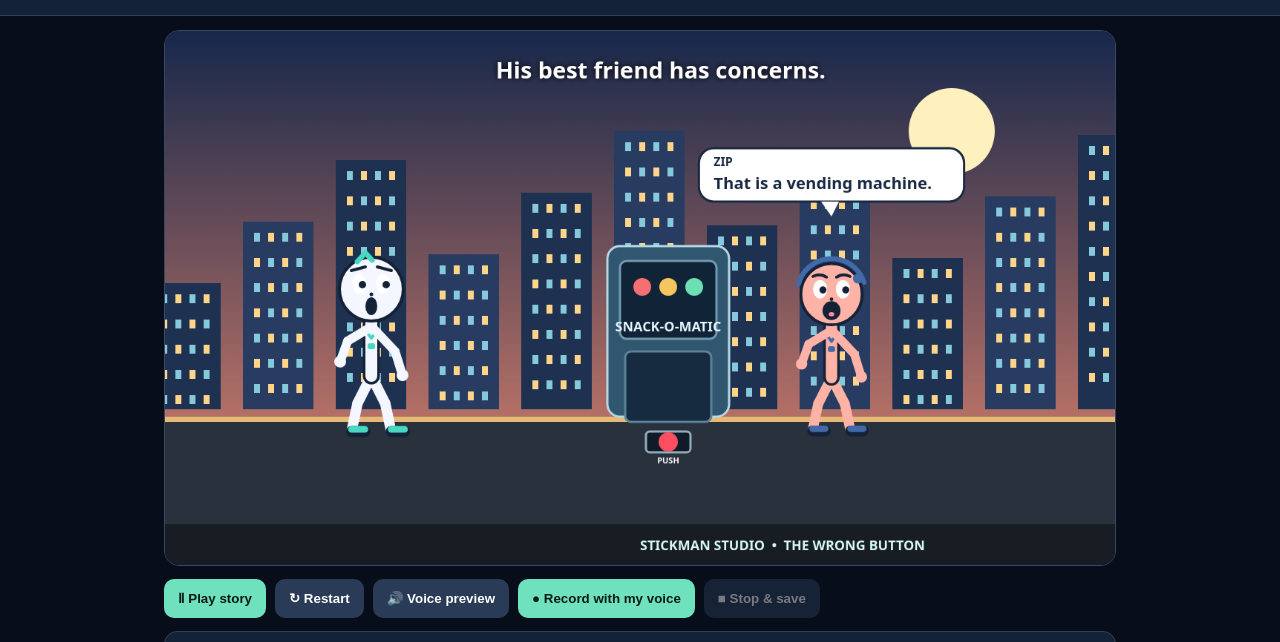
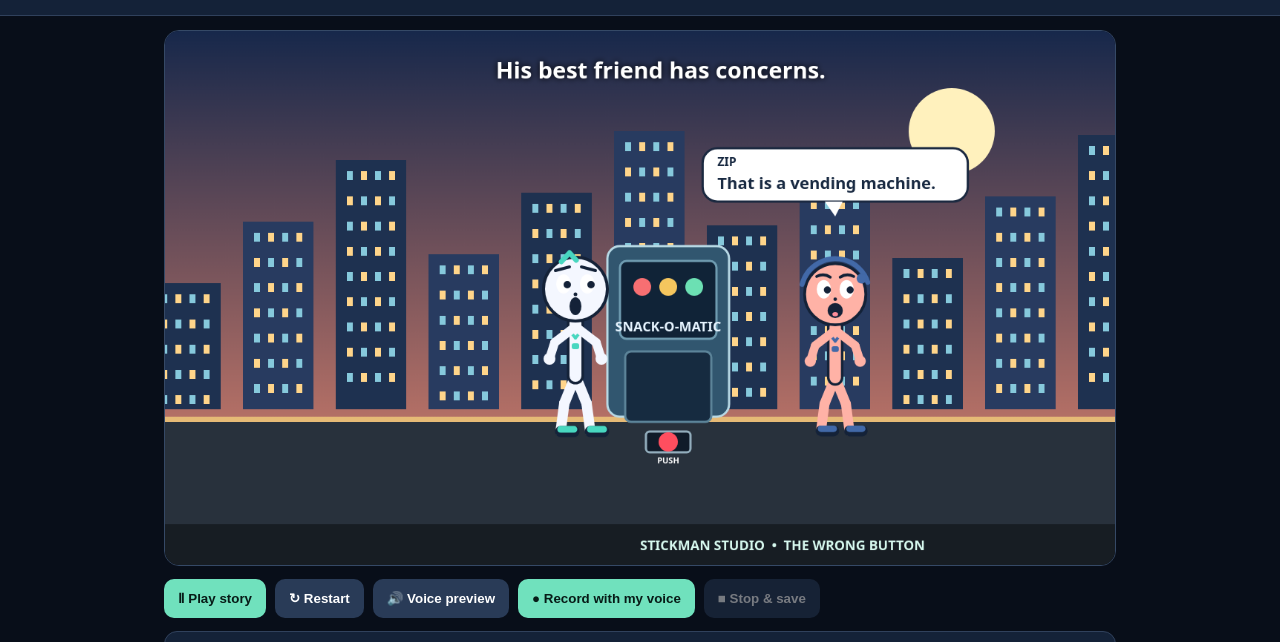
Before and after one commit to TJay-101/Stickman-Studio, a plain HTML site: page index.html in a window 1280 px wide. Shown: the part 79-721 px from the top of the page. Drawn offline with Linux system fonts and the light colour scheme; animation ran at ten frames a second.

Commit message:
Fix character blocking and add selectable character voices

```diff
--- a/index.html
+++ b/index.html
@@ -7,7 +7,7 @@
 <main class="wrap">
 <div class="stage"><canvas id="scene" width="1280" height="720" aria-label="Comedy stickman animation"></canvas></div>
 <div class="controls"><button id="play">Ⅱ Play story</button><button id="restart" class="alt">↻ Restart</button><button id="preview" class="alt">🔊 Voice preview</button><button id="record">● Record with my voice</button><button id="stop" class="alt" disabled>■ Stop & save</button></div>
-<section class="panel"><h2>Episode dialogue</h2><div class="script" id="dialogue">NOVA: “Finally! I found the legendary power button.”<br>ZIP: “That is a vending machine.”<br>NOVA: “Same thing. Probably.”</div><div class="row"><label><input id="music" type="checkbox" checked> Background music</label><label><input id="tts" type="checkbox" checked> Device voice preview during playback</label></div><div class="status" id="status">Ready. Tap Play story.</div></section>
+<section class="panel"><h2>Episode dialogue</h2><div class="script" id="dialogue">NOVA: “Finally! I found the legendary power button.”<br>ZIP: “That is a vending machine.”<br>NOVA: “Same thing. Probably.”</div><div class="row"><label><input id="music" type="checkbox" checked> Background music</label><label><input id="tts" type="checkbox" checked> Device voice preview during playback</label></div><div class="row"><label>Nova voice <select id="novaVoice"><option value="">Loading voices…</option></select></label><label>Zip voice <select id="zipVoice"><option value="">Loading voices…</option></select></label><button id="testVoices" class="alt" type="button">Test both voices</button></div><small>Choose two different voices from the voices available on your device. Chrome/Android voice options vary.</small><div class="status" id="status">Ready. Tap Play story.</div></section>
 <section class="panel"><h2>What's different now?</h2><p>The characters have visible faces and mouths that move while they speak, separate arm and leg joints, proper walk/run cycles, reactions, falls, jumps, and timed comedy. This episode is a short comedy scene rather than just characters standing still.</p><p><b>Recording:</b> Tap Record with my voice, allow microphone access, and read the dialogue as it appears. Your voice and the music are mixed into the saved video. The browser's synthetic voice is only a preview and is not captured.</p></section>
 <small>Best tested in Chrome. Recording saves a WebM video to your Downloads folder.</small>
 </main>
@@ -34,13 +34,13 @@ function person(x,ground,t,opt={}){
 const col=opt.col||'#f5f7ff',scale=opt.scale||1,act=opt.act||'idle',talk=!!opt.talk,face=opt.face||'normal',jump=opt.jump||0;
 const nova=col==='#f4f7ff',ink='#142238',accent=nova?'#48d7c0':'#4269a8';
 g.save();g.translate(x,ground-jump);g.scale(scale,scale);
-let bob=act==='walk'?Math.abs(Math.sin(t*.012))*9:act==='run'?Math.abs(Math.sin(t*.025))*17:act==='laugh'?Math.sin(t*.035)*5:0;
-let lean=act==='fall'?.8:act==='stumble'?-.42:act==='press'?.25:0;
+const moving=act==='walk'||act==='run',step=moving?Math.sin(t*(act==='run'?.025:.012)):0;
+let bob=act==='walk'?Math.abs(step)*7:act==='run'?Math.abs(step)*13:act==='laugh'?Math.sin(t*.018)*2:0;
+let lean=act==='fall'?.8:act==='stumble'?-.25:0;
 g.translate(0,-bob);g.rotate(lean);
-const headY=-172,shoulderY=-126,hipY=-55,step=Math.sin(t*(act==='run'?.025:.012));
-const blink=(t%3900>3720)||(t%3900<115),eyeY=headY-7;
-g.strokeStyle=col;g.fillStyle=col;g.lineCap='round';g.lineJoin='round';
-let legA=act==='fall'?-.8:step*.55,legB=act==='fall'?.8:-step*.55;
+const headY=-172,shoulderY=-126,hipY=-55,blink=(t%4100>3930),eyeY=headY-7;
+g.lineCap='round';g.lineJoin='round';
+let legA=act==='fall'?-.8:step*.48,legB=act==='fall'?.8:-step*.48;
 limb([[0,hipY],[-15+legA*22,-18],[-20+legA*40,20]],col,14);
 limb([[0,hipY],[15+legB*22,-18],[20+legB*40,20]],col,14);
 line(-20+legA*40,20,-2+legA*40,20,15,ink);line(-20+legA*40,17,-2+legA*40,17,9,accent);
@@ -49,31 +49,29 @@ line(0,shoulderY,0,hipY,23,ink);line(0,shoulderY,0,hipY,16,col);
 line(-8,-116,0,-106,4,accent);line(8,-116,0,-106,4,accent);
 g.fillStyle=accent;g.beginPath();g.roundRect(-5,-99,10,8,3);g.fill();
 let arm1,arm2;
-if(act==='press'){arm1=[[-2,-120],[-26,-90],[-48,-70]];arm2=[[2,-120],[35,-150],[70,-180]]}
+if(act==='press'){arm1=[[-2,-120],[-27,-100],[-45,-80]];arm2=[[2,-120],[55,-125],[105,-135]]}
 else if(act==='warn'){arm1=[[-2,-120],[-42,-145],[-60,-178]];arm2=[[2,-120],[35,-95],[55,-85]]}
 else if(act==='laugh'){arm1=[[-2,-120],[-35,-145],[-45,-175]];arm2=[[2,-120],[35,-145],[45,-175]]}
 else if(act==='panic'||act==='stumble'){arm1=[[-2,-120],[-38,-155],[-58,-185]];arm2=[[2,-120],[42,-155],[62,-185]]}
 else if(act==='fall'){arm1=[[-2,-120],[-38,-115],[-65,-95]];arm2=[[2,-120],[38,-145],[65,-165]]}
 else if(act==='shrug'){arm1=[[-2,-120],[-38,-150],[-65,-145]];arm2=[[2,-120],[38,-150],[65,-145]]}
-else{arm1=[[-2,-120],[-32,-95+step*23],[-42,-65+step*30]];arm2=[[2,-120],[32,-95-step*23],[42,-65-step*30]]}
+else if(act==='talk'){arm1=[[-2,-120],[-28,-100],[-35,-78]];arm2=[[2,-120],[28,-100],[35,-78]]}
+else{arm1=[[-2,-120],[-32,-96+step*18],[-42,-68+step*24]];arm2=[[2,-120],[32,-96-step*18],[42,-68-step*24]]}
 limb(arm1,col,12);limb(arm2,col,12);
 for(const p of [arm1[2],arm2[2]]){g.fillStyle=col;g.beginPath();g.arc(p[0],p[1],8,0,Math.PI*2);g.fill()}
 g.fillStyle=col;g.strokeStyle=ink;g.lineWidth=4;g.beginPath();g.arc(0,headY,43,0,Math.PI*2);g.fill();g.stroke();
 if(nova){g.strokeStyle=accent;g.lineWidth=7;g.beginPath();g.moveTo(-19,headY-37);g.lineTo(-8,headY-49);g.lineTo(1,headY-39);g.stroke()}
 else{g.strokeStyle=accent;g.lineWidth=7;g.beginPath();g.arc(0,headY-2,48,Math.PI*1.08,Math.PI*1.9);g.stroke();g.fillStyle=accent;g.beginPath();g.arc(37,headY-22,7,0,Math.PI*2);g.fill()}
 if(blink){g.strokeStyle=ink;g.lineWidth=4;g.beginPath();g.moveTo(-25,eyeY);g.lineTo(-8,eyeY);g.moveTo(8,eyeY);g.lineTo(25,eyeY);g.stroke()}
-else{g.fillStyle='#fff';g.beginPath();g.ellipse(-16,eyeY,10,13,0,0,Math.PI*2);g.ellipse(16,eyeY,10,13,0,0,Math.PI*2);g.fill();g.fillStyle=ink;let look=act==='press'?4:2;g.beginPath();g.arc(-14+look,eyeY+1,5,0,Math.PI*2);g.arc(18+look,eyeY+1,5,0,Math.PI*2);g.fill()}
+else{g.fillStyle='#fff';g.beginPath();g.ellipse(-16,eyeY,10,13,0,0,Math.PI*2);g.ellipse(16,eyeY,10,13,0,0,Math.PI*2);g.fill();g.fillStyle=ink;let look=act==='press'?4:act==='talk'?3:0;g.beginPath();g.arc(-14+look,eyeY+1,5,0,Math.PI*2);g.arc(18+look,eyeY+1,5,0,Math.PI*2);g.fill()}
 g.strokeStyle=ink;g.lineWidth=4;g.beginPath();
 if(face==='angry'){g.moveTo(-28,headY-26);g.lineTo(-8,headY-17);g.moveTo(8,headY-17);g.lineTo(28,headY-26)}
 else if(face==='shock'){g.moveTo(-27,headY-25);g.lineTo(-8,headY-30);g.moveTo(8,headY-30);g.lineTo(27,headY-25)}
-else{g.moveTo(-26,headY-25);g.quadraticCurveTo(-16,headY-30,-7,headY-24);g.moveTo(7,headY-24);g.quadraticCurveTo(16,headY-30,26,headY-25)}
-g.stroke();g.fillStyle=ink;g.beginPath();g.arc(0,headY+7,2.5,0,Math.PI*2);g.fill();
-g.strokeStyle=ink;g.fillStyle=ink;g.lineWidth=4;
-if(talk){let opening=4+Math.abs(Math.sin(t*.045))*10;g.beginPath();g.ellipse(0,headY+23,8+opening*.35,opening,0,0,Math.PI*2);g.fill();g.fillStyle='#ff8d9a';g.beginPath();g.ellipse(0,headY+28,4,3,0,0,Math.PI*2);g.fill()}
-else if(face==='shock'){g.beginPath();g.ellipse(0,headY+23,8,12,0,0,Math.PI*2);g.fill()}
-else if(face==='angry'){g.beginPath();g.moveTo(-11,headY+25);g.lineTo(11,headY+25);g.stroke()}
-else if(face==='sleepy'){g.beginPath();g.arc(0,headY+20,9,0,Math.PI);g.stroke()}
-else{g.beginPath();g.arc(0,headY+16,face==='smile'?17:11,.15,Math.PI-.15);g.stroke()}
+else{g.moveTo(-26,headY-25);g.quadraticCurveTo(-16,headY-30,-7,headY-24);g.moveTo(7,headY-24);g.quadraticCurveTo(16,headY-30,26,headY-25)}g.stroke();
+g.fillStyle=ink;g.beginPath();g.arc(0,headY+7,2.5,0,Math.PI*2);g.fill();
+if(talk){let opening=3+Math.abs(Math.sin(t*.052))*11;g.fillStyle=ink;g.beginPath();g.ellipse(0,headY+23,7+opening*.35,opening,0,0,Math.PI*2);g.fill();g.fillStyle='#ff8d9a';g.beginPath();g.ellipse(0,headY+28,4,3,0,0,Math.PI*2);g.fill()}
+else if(face==='shock'){g.fillStyle=ink;g.beginPath();g.ellipse(0,headY+23,8,12,0,0,Math.PI*2);g.fill()}
+else{g.strokeStyle=ink;g.beginPath();if(face==='angry'){g.moveTo(-11,headY+25);g.lineTo(11,headY+25)}else{g.arc(0,headY+16,face==='smile'?17:11,.15,Math.PI-.15)}g.stroke()}
 g.restore();
 }
 function city(){
@@ -102,18 +100,18 @@ let zoom=idx===2||idx===4?1.07:idx===5?1.12:idx===6?1.09:idx===7?1.04:1;
 let panX=idx===0?-35:idx===1?28:idx===4?18:idx===5?-15:idx===6?Math.sin(now*.025)*12:0;
 let shake=idx===5&&local>1200?Math.sin(now*.09)*5:idx===6?Math.sin(now*.055)*3:0;
 g.save();g.translate(W/2+panX+shake,H/2);g.scale(zoom,zoom);g.translate(-W/2,-H/2);
-let novaX=idx<3?250:idx<6?420:idx===6?520:480,zipX=idx<3?870:idx<6?900:800;
+let novaX=idx===0?250:idx<5?525:idx<6?420:idx===6?520:480,zipX=idx<5?875:idx<6?900:800;
 vending(650,520,now,idx===6);
 let na='idle',za='idle',nf='normal',zf='normal',nj=0;
 if(idx===0){na='walk';nf='smile';novaX=120+ease(local/5000)*390}
-if(idx===1){na='look';nf='shock';za='idle';zf='sleepy'}
-if(idx===2){na='press';nf='smile'}
-if(idx===3){za='warn';zf='angry';na='idle';nf='normal'}
-if(idx===4){na='press';nf='smile';if(local>3000)nj=25}
+if(idx===1){na='talk';nf='shock';za='talk';zf='sleepy'}
+if(idx===2){na='press';nf='smile';novaX=525}
+if(idx===3){za='warn';zf='angry';na='talk';nf='normal'}
+if(idx===4){na='press';nf='smile';novaX=525;if(local>3000)nj=12}
 if(idx===5){na='panic';nf='shock';za='panic';zf='shock'}
 if(idx===6){na=local>3600?'fall':'stumble';nf='shock';za='run';zf='shock';novaX=500+Math.sin(local*.02)*45;zipX=850-ease(local/6000)*260}
-if(idx===7){na='laugh';nf='smile';za='laugh';zf='smile'}
-if(idx===8){na='shrug';nf='sleepy';za='idle';zf='normal'}
+if(idx===7){na='talk';nf='smile';za='laugh';zf='smile'}
+if(idx===8){na='shrug';nf='sleepy';za='talk';zf='normal'}
 person(novaX,520,now,{col:'#f4f7ff',act:na,face:nf,talk:b.who==='NOVA'&&local<(b.b-b.a-250),jump:nj});
 person(zipX,520,now,{col:'#ffb2a6',act:za,face:zf,talk:b.who==='ZIP'&&local<(b.b-b.a-250),scale:.96});
 if(idx===4&&local>3000){let pulse=1+Math.sin(local*.025)*.18;g.strokeStyle='#ff5268';g.lineWidth=8;g.beginPath();g.arc(650,555,42*pulse,0,Math.PI*2);g.stroke();g.save();g.translate(650,280);g.rotate(Math.sin(now*.04)*.3);g.fillStyle='#ff525f';g.font='bold 70px system-ui';g.textAlign='center';g.fillText('!',0,0);g.restore()}
@@ -124,17 +122,32 @@ speechBubble(b.who,b.line,b.who==='NOVA'?novaX:zipX,idx===6?245:230,now);
 g.restore();
 g.fillStyle='rgba(0,0,0,.42)';g.fillRect(0,665,W,55);g.fillStyle='#d7f9ef';g.font='bold 18px system-ui';g.fillText('STICKMAN STUDIO  •  THE WRONG BUTTON',640,700);
 $('dialogue').innerHTML='<b>'+b.who+':</b> “'+b.line+'”<br><span style="color:#b8c8dc">'+b.caption+'</span>';
-if(idx!==lastScene){lastScene=idx;if($('tts').checked&&!window.isRecording) speak(b.who+'. '+b.line)}
+if(idx!==lastScene){lastScene=idx;if($('tts').checked&&!window.isRecording) speak(b.line,b.who)}
 raf=requestAnimationFrame(draw);
 }
-function speak(txt){if(!('speechSynthesis'in window))return;speechSynthesis.cancel();let u=new SpeechSynthesisUtterance(txt);u.rate=1.02;u.pitch=1.12;speechSynthesis.speak(u)}
+let availableVoices=[];
+function loadVoices(){
+if(!('speechSynthesis'in window))return;
+availableVoices=speechSynthesis.getVoices();
+['novaVoice','zipVoice'].forEach((id,idx)=>{let el=$(id);if(!el)return;let prior=el.value;el.innerHTML='';availableVoices.forEach((v,i)=>{let o=document.createElement('option');o.value=String(i);o.textContent=v.name+' ('+v.lang+')';el.appendChild(o)});if(availableVoices.length){el.value=prior||String(Math.min(idx,availableVoices.length-1))}else{el.innerHTML='<option value="">No device voices found</option>'}});
+}
+if('speechSynthesis'in window){loadVoices();speechSynthesis.onvoiceschanged=loadVoices}
+function speak(txt,speaker='NOVA'){
+if(!('speechSynthesis'in window))return;
+speechSynthesis.cancel();let u=new SpeechSynthesisUtterance(txt);
+let sel=$(speaker==='ZIP'?'zipVoice':'novaVoice'),v=availableVoices[Number(sel?.value)];
+if(v)u.voice=v;
+u.rate=speaker==='ZIP'?0.96:1.04;u.pitch=speaker==='ZIP'?.88:1.18;
+speechSynthesis.speak(u);
+}
 function startMusic(){if(audio)return;let AC=window.AudioContext||window.webkitAudioContext;if(!AC)return;audio=new AC();musicGain=audio.createGain();musicGain.gain.value=$('music').checked?.075:0;musicGain.connect(audio.destination);let out=audio.createMediaStreamDestination();musicGain.connect(out);window.musicTrack=out.stream;let n=[196,246.94,293.66,246.94,164.81,196,246.94,146.83],i=0;
 musicTimer=setInterval(()=>{let t=audio.currentTime;[n[i++%n.length],82.41].forEach((f,j)=>{let o=audio.createOscillator(),e=audio.createGain();o.type=j?'sine':'triangle';o.frequency.value=f;e.gain.setValueAtTime(.0001,t);e.gain.exponentialRampToValueAtTime(j?.12:.2,t+.035);e.gain.exponentialRampToValueAtTime(.0001,t+(j?.22:.28));o.connect(e);e.connect(musicGain);o.start(t);o.stop(t+(j?.23:.29))})},330)}
 $('music').onchange=()=>{if(musicGain)musicGain.gain.setTargetAtTime($('music').checked?.075:0,audio.currentTime,.1)};
 function restart(){cancelAnimationFrame(raf);start=performance.now();playing=true;lastScene=-1;startMusic();if(audio?.state==='suspended')audio.resume();$('play').textContent='Ⅱ Pause';draw(performance.now());$('status').textContent='Story restarted.'}
 $('play').onclick=()=>{if(playing){playing=false;cancelAnimationFrame(raf);$('play').textContent='▶ Play story';if('speechSynthesis'in window)speechSynthesis.cancel()}else{playing=true;start=performance.now();lastScene=-1;if(audio?.state==='suspended')audio.resume();$('play').textContent='Ⅱ Pause';draw(performance.now())}};
 $('restart').onclick=restart;
-$('preview').onclick=()=>{let txt=beats.map(b=>b.who+'. '+b.line).join(' ');speak(txt);$('status').textContent='Voice preview playing. Voices depend on your device.'};
+$('preview').onclick=()=>{let i=0;const next=()=>{if(i>=beats.length)return;let b=beats[i++];speak(b.line,b.who);let ms=Math.max(1900,b.line.length*65);window.voicePreviewTimer=setTimeout(next,ms)};clearTimeout(window.voicePreviewTimer);next();$('status').textContent='Previewing dialogue with separate Nova and Zip voices.'};
+$('testVoices').onclick=()=>{speak('Hello! I am Nova. Ready for an adventure?','NOVA');setTimeout(()=>speak('And I am Zip. Please think before pressing buttons.','ZIP'),2600)};
 $('record').onclick=async()=>{if(!c.captureStream||!window.MediaRecorder){$('status').textContent='Recording is not supported. Try Chrome.';return}
 try{startMusic();await audio.resume();mic=await navigator.mediaDevices.getUserMedia({audio:{echoCancellation:true,noiseSuppression:true}});let dest=audio.createMediaStreamDestination(),ms=audio.createMediaStreamSource(mic);ms.connect(dest);musicGain.connect(dest);window.isRecording=true;if('speechSynthesis'in window)speechSynthesis.cancel();restart();let stream=c.captureStream(30);dest.stream.getAudioTracks().forEach(tr=>stream.addTrack(tr));let mime=MediaRecorder.isTypeSupported('video/webm;codecs=vp9,opus')?'video/webm;codecs=vp9,opus':'video/webm';chunks=[];rec=new MediaRecorder(stream,{mimeType:mime});rec.ondataavailable=e=>{if(e.data.size)chunks.push(e.data)};rec.onstop=()=>{let blob=new Blob(chunks,{type:'video/webm'}),url=URL.createObjectURL(blob),a=document.createElement('a');a.href=url;a.download='stickman-the-wrong-button.webm';a.click();setTimeout(()=>URL.revokeObjectURL(url),4000);mic?.getTracks().forEach(x=>x.stop());window.isRecording=false;$('status').textContent='Saved! Your microphone voice and background music are included.'};rec.start(1000);$('record').disabled=true;$('stop').disabled=false;$('status').textContent='Recording. Read the dialogue aloud as it appears. The episode is 44 seconds.'}catch(e){mic?.getTracks().forEach(x=>x.stop());$('status').textContent='Could not start microphone recording. Allow microphone access and try again.'}};
 $('stop').onclick=()=>{if(rec&&rec.state!=='inactive')rec.stop();$('record').disabled=false;$('stop').disabled=true};
```
